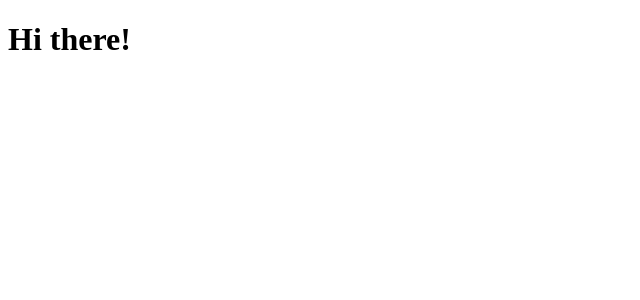
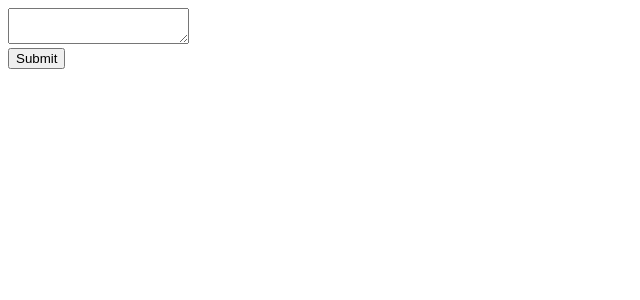
Before and after one commit to ypa/ts-jbook, a React (Create React App) app: page / in a window 1280 px wide. Shown: the top 300 px of the page, without its empty margins (0-640 px from the left). Built offline with nearby package versions, Linux system fonts and the light colour scheme.

Commit message:
Add boiler plate jsx code for input area

```diff
--- a/src/index.tsx
+++ b/src/index.tsx
@@ -1,7 +1,26 @@
+import { useState } from 'react';
 import ReactDOM from 'react-dom';
 
 const App = () => {
-  return <h1>Hi there!</h1>;
+  const [input, setInput] = useState('');
+  const [code, setCode] = useState('');
+
+  const onClick = () => {
+    console.log(input);
+  };
+
+  return (
+    <div>
+      <textarea
+        value={input}
+        onChange={(e) => setInput(e.target.value)}
+      ></textarea>
+      <div>
+        <button onClick={onClick}>Submit</button>
+      </div>
+      <pre>{code}</pre>
+    </div>
+  );
 };
 
 ReactDOM.render(<App />, document.querySelector('#root'));
```
